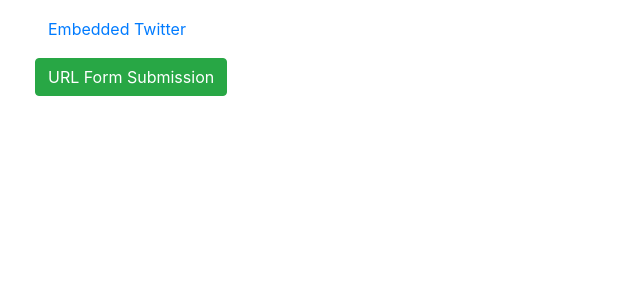
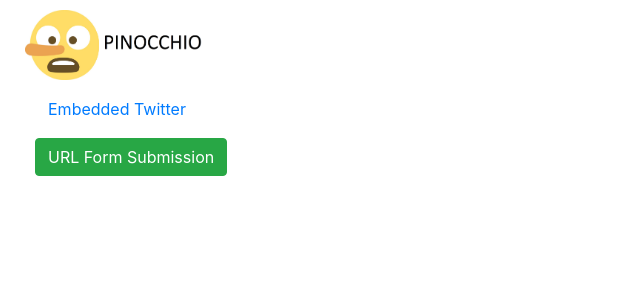
Before and after one commit to vyong1/CPEG457, a PHP site: page / in a window 1280 px wide. Shown: the top 300 px of the page, without its empty margins (0-640 px from the left). Run offline with PHP 8.4, Linux system fonts and the light colour scheme.

Commit message:
Added Pinocchio logo to pages

```diff
--- a/WebApp/URLForm.php
+++ b/WebApp/URLForm.php
@@ -9,6 +9,9 @@
     </head>
     <body>
         <div class="content">
+            <a href="index.php">
+                <img src="static/Pinocchio.png" class="index-btn">
+            </a>
             <form action="URLFormSubmit.php" method="post">
                  <div class="form-group">
                     <label for="url_input">Article URL</label>
--- a/WebApp/URLFormSubmit.php
+++ b/WebApp/URLFormSubmit.php
@@ -9,9 +9,9 @@
     </head>
     <body>
         <div class="content">
-            <div>
-                <a href="index.php" class="btn btn-light emoji-button" role="button">🤥</a>
-            </div>
+            <a href="index.php">
+                <img src="static/Pinocchio.png" class="index-btn">
+            </a>
             <?php
             // Clear the pipe
             $pipefile = fopen("pipe", "w") or die("Unable to open pipe");
--- a/WebApp/index.php
+++ b/WebApp/index.php
@@ -9,6 +9,9 @@
     <body>
         <div class="content">
             <div class="container">
+                <a href="index.php">
+                    <img src="static/Pinocchio.png" class="index-btn">
+                </a>
                 <div class="row margin10">
                     <a href="EmbeddedTwitter.php" class="btn" role="button">Embedded Twitter</a>
                 </div>
--- a/WebApp/static/site.css
+++ b/WebApp/static/site.css
@@ -7,6 +7,7 @@ div.content{
     margin: 10px;
 }
 
-.emoji-button{
-    font-size: 50px;
+.index-btn{
+    width: 180px;
+    height: 70px;
 }
```
Also changed, not shown: WebApp/static/Pinocchio.png (added), 1 other file.
